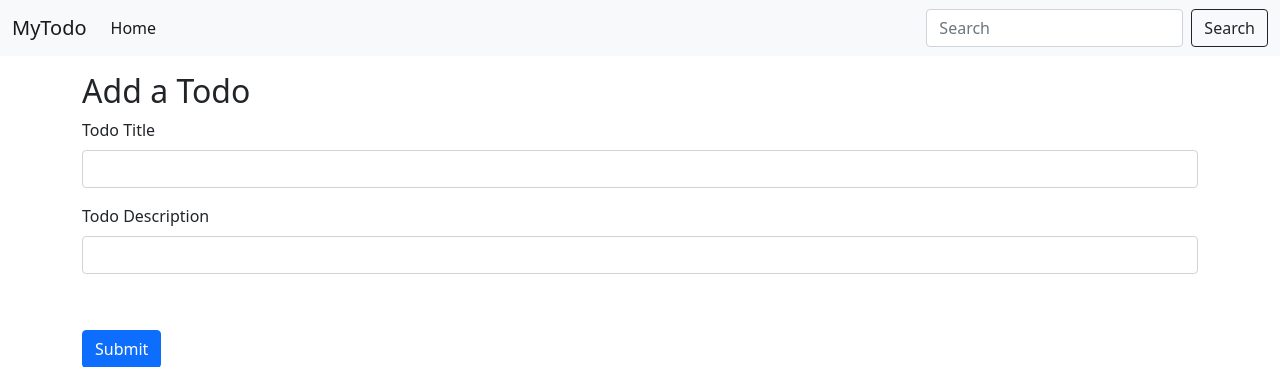
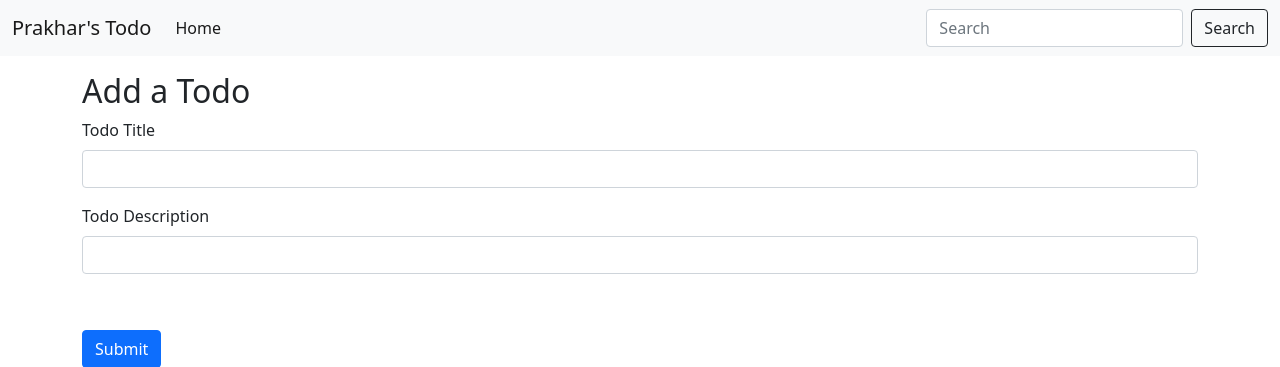
Before and after one commit to prakharsan/flask_todo_list, a Flask app: page / in a window 1280 px wide. Shown: the top 367 px of the page. Run offline with Flask 2, Linux system fonts and the light colour scheme; data comes from the database, SQL or seed files in the repository.

Commit message:
mytodo to prakhar's todo

```diff
--- a/templates/base.html
+++ b/templates/base.html
@@ -13,7 +13,7 @@
   <body>
     <nav class="navbar navbar-expand-lg navbar-light bg-light">
         <div class="container-fluid">
-          <a class="navbar-brand" href="/">MyTodo</a>
+          <a class="navbar-brand" href="/">Prakhar's Todo</a>
           <button class="navbar-toggler" type="button" data-bs-toggle="collapse" data-bs-target="#navbarSupportedContent" aria-controls="navbarSupportedContent" aria-expanded="false" aria-label="Toggle navigation">
             <span class="navbar-toggler-icon"></span>
           </button>
```
